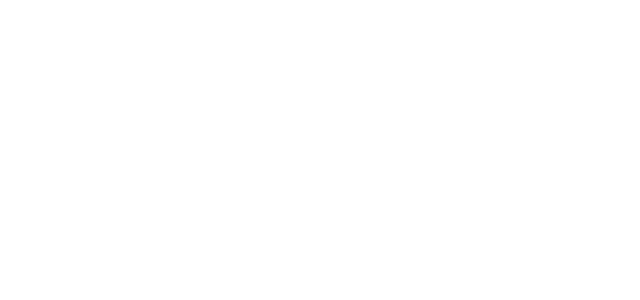
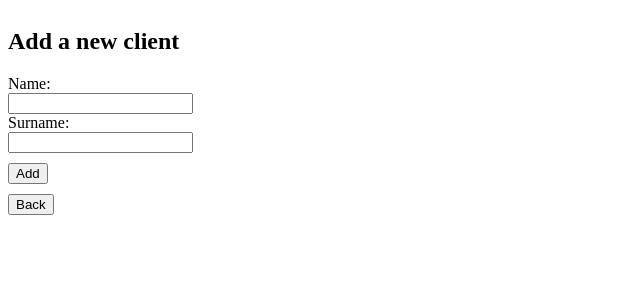
Before and after one commit to Manaaia/step-up, a React (Create React App) app: page /clients/add in a window 1280 px wide. Before the commit this address had no page. Shown: the top 300 px of the page, without its empty margins (0-640 px from the left). Built offline with nearby package versions, Linux system fonts and the light colour scheme.

Commit message:
add redirection to list on submit

```diff
--- a/src/Router.tsx
+++ b/src/Router.tsx
@@ -1,6 +1,7 @@
 import React from 'react'
 import { BrowserRouter, Routes, Route } from 'react-router-dom'
 import Clients from './features/Clients/List'
+import AddClient from './features/Clients/Add'
 import Home from './features/Home'
 
 const Router: React.FC = () => {
@@ -15,6 +16,10 @@ const Router: React.FC = () => {
           path="clients"
           element={ <Clients /> }
         />
+        <Route
+          path="clients/add"
+          element={ <AddClient /> }
+        />
       </Routes>
     </BrowserRouter>
   )
--- a/src/features/Clients/Add/index.tsx
+++ b/src/features/Clients/Add/index.tsx
@@ -3,6 +3,7 @@ import React, { useState } from "react"
 import { useSelector, useDispatch } from "react-redux"
 import FlashMessage from "../../../ui/FlashMessage"
 import { addClient } from "../slice"
+import { Link, redirect, useNavigate } from "react-router-dom"
 
 const AddClient = ({ ...restProps }) => {
   const clients = useSelector((state: any) => state.clients)
@@ -10,6 +11,7 @@ const AddClient = ({ ...restProps }) => {
   const [name, setName] = useState('')
   const [surname, setSurname] = useState('')
   const [shouldShow, setShouldShow] = useState(false)
+  const navigateToClients = useNavigate()
 
   const handleNameChange = (e: React.ChangeEvent<HTMLInputElement>) => {
     setName(e.target.value)
@@ -39,7 +41,9 @@ const AddClient = ({ ...restProps }) => {
 
     setTimeout(() => {
       setShouldShow(false)
+      navigateToClients('/clients')
     }, 2000)
+
   }
 
   return (
@@ -52,6 +56,11 @@ const AddClient = ({ ...restProps }) => {
         <label htmlFor="surname">Surname: </label>
         <input name="surname" type="text" onChange={ handleSurnameChange } value={ surname } />
         <button onClick={ handleClick }>Add</button>
+        <Link
+          to="/clients"
+        >
+          <button>Back</button>
+        </Link>
       </div>
     </div>
   )
--- a/src/features/Clients/List/index.tsx
+++ b/src/features/Clients/List/index.tsx
@@ -32,7 +32,7 @@ const ClientList: React.FC<ClientListProps> = ({ displayClients, dispatch }) =>
   )
 }
 
-const List = ({ ...restProps }) => {
+const List = () => {
   const clients = useSelector((state: any) => state.clients)
   const dispatch = useDispatch()
   const [isOpen, setIsOpen] = useState(false)
@@ -74,14 +74,12 @@ const List = ({ ...restProps }) => {
         <button onClick={ () => setIsOpen(!isOpen) }>Toggle Filter</button>
       </FilterComponent>
       <ClientList displayClients={ displayClients } dispatch={ dispatch } />
-      <hr />
-      <AddClient { ...restProps } />
+      <Link className="App-link" to='add'>
+        <button>Add a new client</button>
+      </Link>
       <hr />
       <p>Number of clients in the list: { clients.length }</p>
-      <Link
-        className="App-link"
-        to="/"
-      >
+      <Link className="App-link" to="/">
         Go back home
       </Link>
     </div>
```
